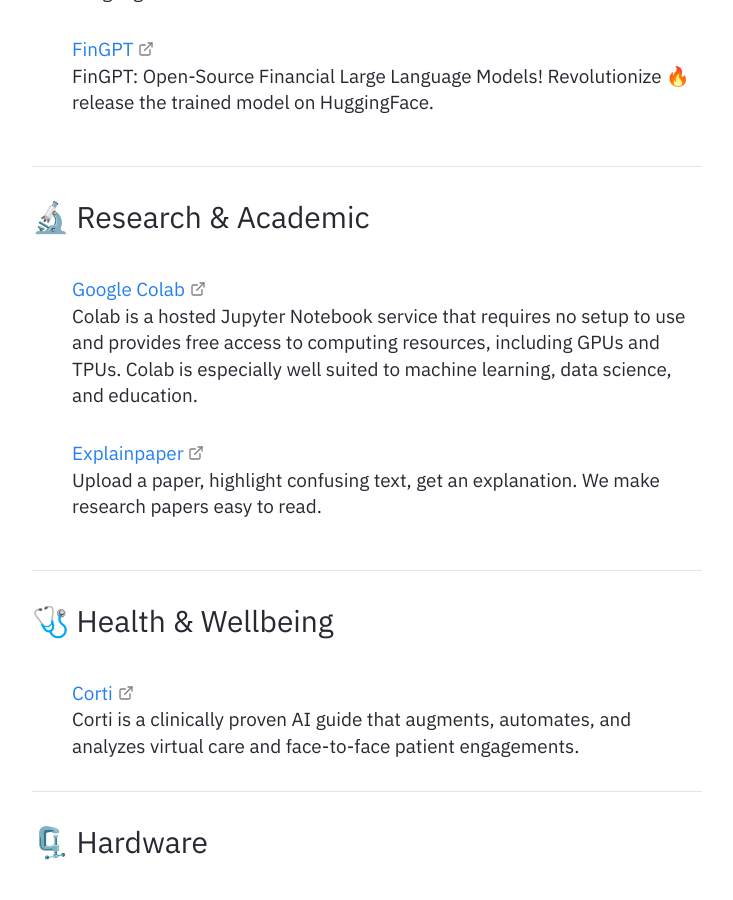
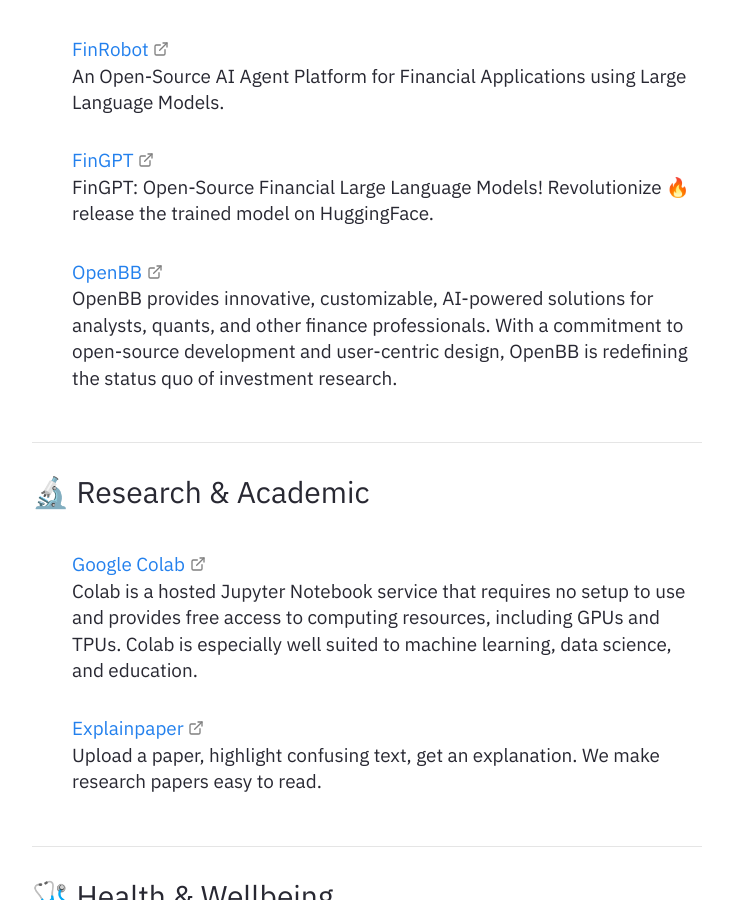
Before and after one commit to AI-Atlaas/ai-atlas-site, a Jekyll site: the page built from pages/index.md, in a window 1280 px wide and 900 px high, scrolled down 26350 px. Shown: the whole window, without its empty margins (273-1006 px from the left). Built offline with Jekyll 4.4.1, drawn with Linux system fonts in a browser that asks for light colours; some of the changed text lies outside the part shown.

Commit message:
Update README from AI-Atlas/AI-Atlas

```diff
--- a/pages/docs/list.md
+++ b/pages/docs/list.md
@@ -423,6 +423,9 @@
 - [Melty](https://github.com/meltylabs/melty)
    Melty is the first AI code editor that's aware of what you're doing from the terminal to GitHub, and collaborates with you to write production-ready code.
 
+- [Continue](https://docs.continue.dev/)
+   Continue is the leading open-source AI code assistant inside of VS Code and JetBrains.
+
 #### Site & App Builder
 
 - [V0.dev](https://v0.dev/)
@@ -656,6 +659,9 @@
 
 - [FinGPT](https://github.com/AI4Finance-Foundation/FinGPT)
    FinGPT: Open-Source Financial Large Language Models! Revolutionize 🔥 release the trained model on HuggingFace.
+
+- [OpenBB](https://openbb.co/)
+   OpenBB provides innovative, customizable, AI-powered solutions for analysts, quants, and other finance professionals. With a commitment to open-source development and user-centric design, OpenBB is redefining the status quo of investment research.
 
 ---
 
```
